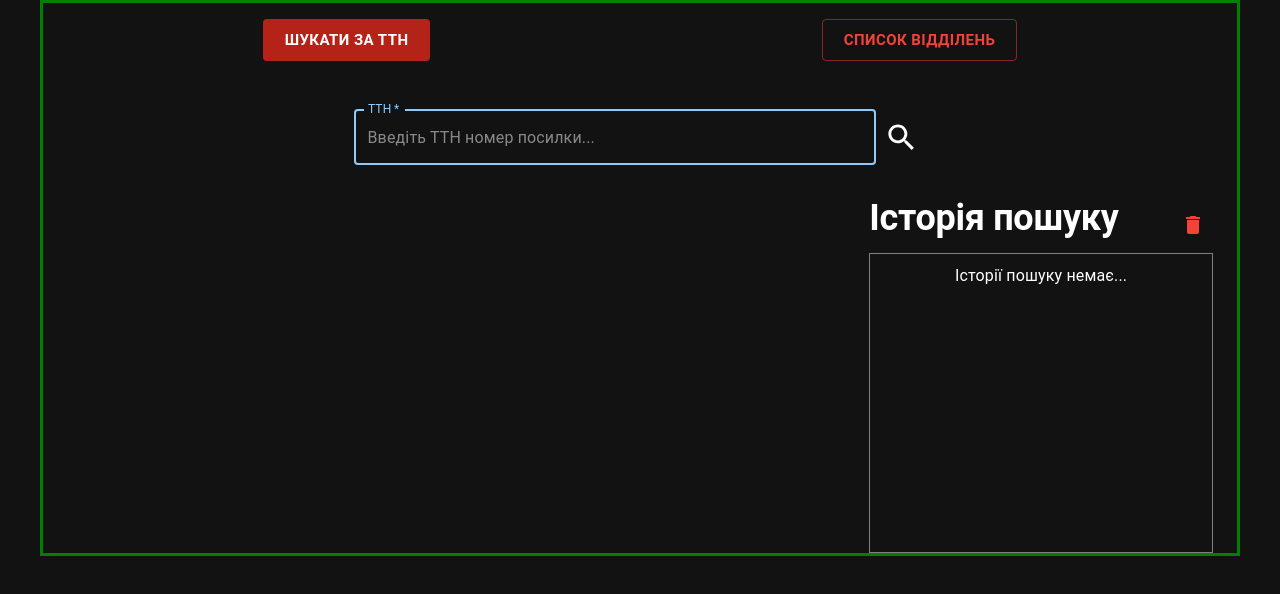
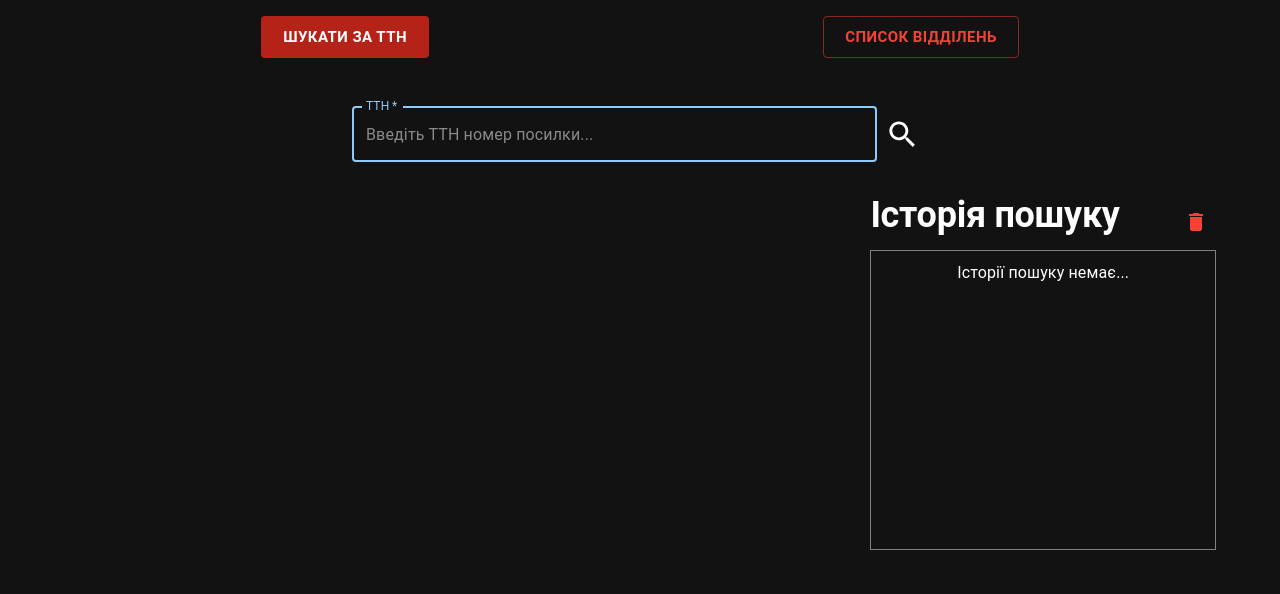
Before and after one commit to Kl0filinj/sameIt-test-task, a React (Create React App) app: page / in a window 1280 px wide. Shown: the top 594 px of the page. Built offline with nearby package versions, Linux system fonts and the light colour scheme.

Commit message:
delete border fix

```diff
--- a/src/components/sheared/ShearedContainer.tsx
+++ b/src/components/sheared/ShearedContainer.tsx
@@ -9,8 +9,6 @@ const ShearedContainer: React.FC<ShearedContainerProps> = ({ children }) => {
   return (
     <Container
       sx={{
-        border: 3,
-        borderColor: 'green',
         maxWidth: { xs: '600px', sm: '900px', md: '1200px' },
       }}
     >
```
